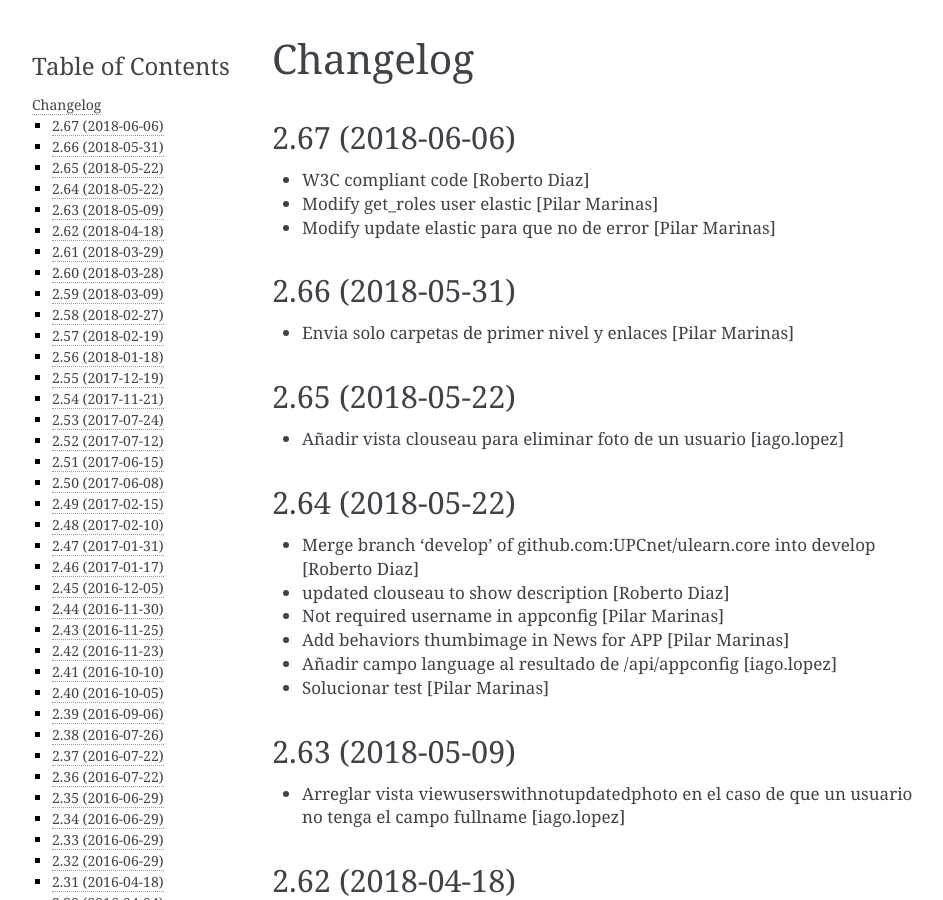
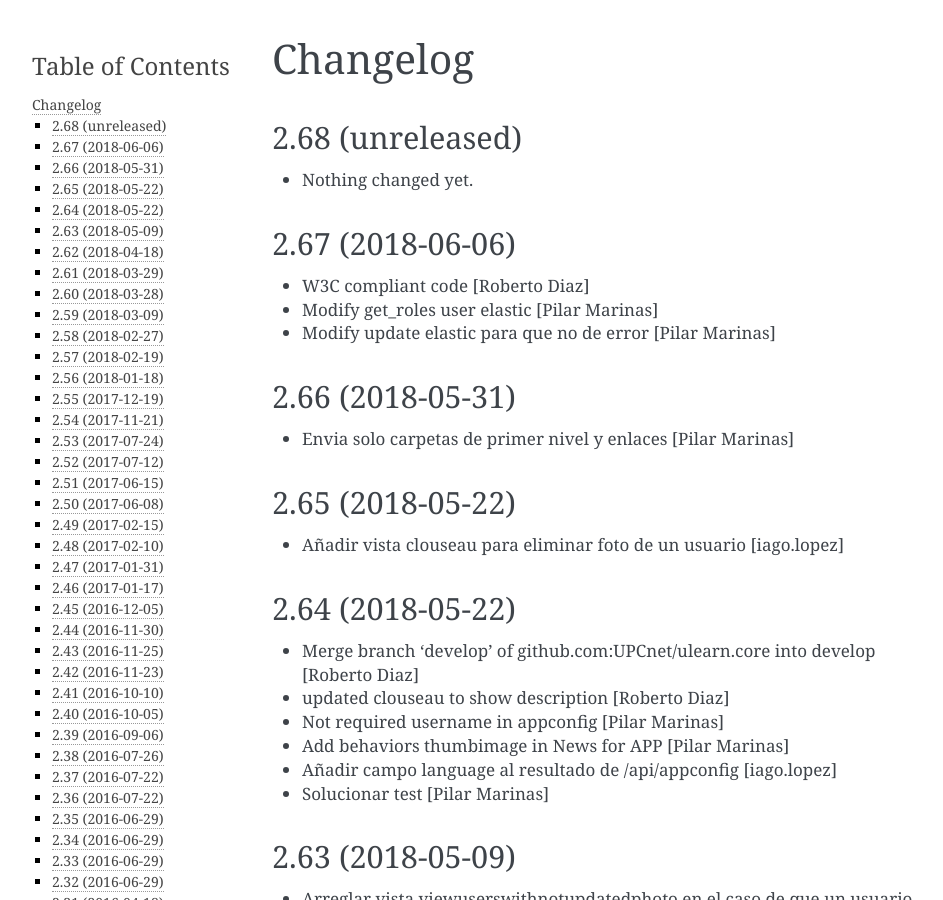
Before and after one commit to UPCnet/ulearn.core, a Sphinx documentation site: the page built from docs/HISTORY.rst, in a window 1280 px wide and 900 px high. Shown: the whole window, without its empty margins (148-1091 px from the left). Built offline with Sphinx 7.4.7, drawn with Linux system fonts in a browser that asks for light colours; pages that are not in the unit, such as notebooks, are missing from menus.

Commit message:
Back to development: 2.68

```diff
--- a/docs/HISTORY.rst
+++ b/docs/HISTORY.rst
@@ -1,5 +1,11 @@
 Changelog
 =========
+
+2.68 (unreleased)
+-----------------
+
+- Nothing changed yet.
+
 
 2.67 (2018-06-06)
 -----------------
--- a/setup.py
+++ b/setup.py
@@ -1,7 +1,7 @@
 from setuptools import setup, find_packages
 import os
 
-version = '2.67'
+version = '2.68.dev0'
 
 README = open('README.rst').read()
 HISTORY = open(os.path.join('docs', 'HISTORY.rst')).read()
```
